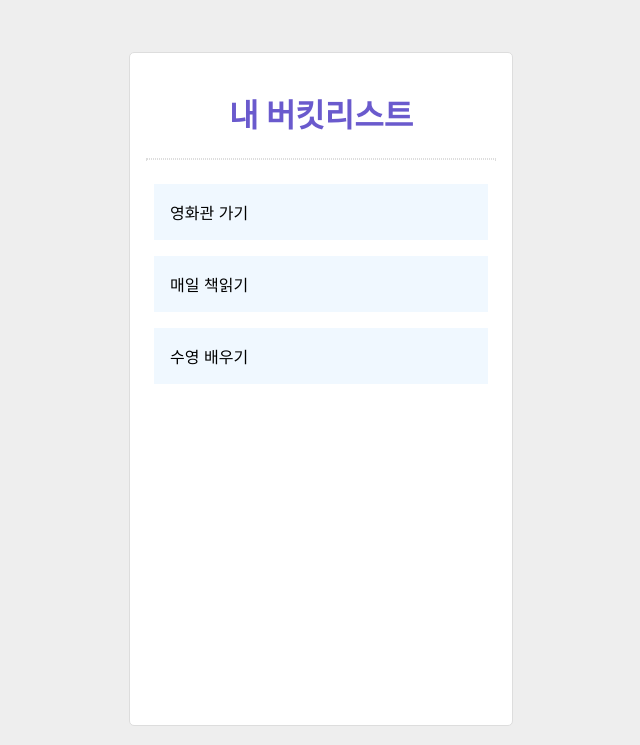
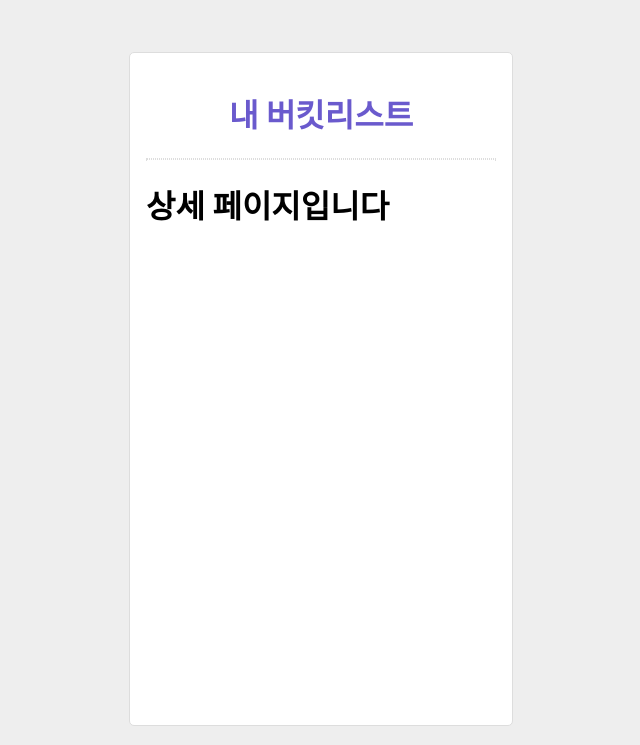
Before and after one commit to youswim/react-bucket-list-ex, a React (Create React App) app: page /detail in a window 1280 px wide. Shown: the top 745 px of the page, without its empty margins (319-959 px from the left). Built offline with nearby package versions, Linux system fonts and the light colour scheme.

Commit message:
/detail 로 라우팅 추가

```diff
--- a/src/App.js
+++ b/src/App.js
@@ -1,4 +1,5 @@
 import React from "react";
+import { Routes, Route, useParams, Link, useNavigate } from "react-router-dom";
 import logo from "./logo.svg";
 // BucketList 컴포넌트를 import 해옵니다.
 // import [컴포넌트 명] from [컴포넌트가 있는 파일경로];
@@ -6,6 +7,8 @@
 // import "./style.css";
 import "./scss_ex.scss";
 import styled from "styled-components";
+
+import Detail from "./Detail";
 
 // 클래스형 컴포넌트는 이렇게 생겼습니다!
 class App extends React.Component {
@@ -19,7 +22,7 @@
   }
 
   componentDidMount() {
-    console.log("this.text:")
+    console.log("this.text:");
     console.log(this.text);
     console.log("this.text.current:");
     console.log(this.text.current);
@@ -28,8 +31,8 @@
   addBucketList = () => {
     let list = this.state.list;
     const new_item = this.text.current.value;
-    this.setState({list: [...list, new_item] });
-  }
+    this.setState({ list: [...list, new_item] });
+  };
 
   // 랜더 함수 안에 리액트 엘리먼트를 넣어줍니다!
   render() {
@@ -37,13 +40,15 @@
     console.log(this.state);
     return (
       <div className="App">
-
         <MyContainer>
-          <MyTitle >내 버킷리스트</MyTitle>
-          <MyLine/>
+          <MyTitle>내 버킷리스트</MyTitle>
+          <MyLine />
           {/* 컴포넌트를 넣어줍니다. */}
           {/* <컴포넌트 명 [props 명]={넘겨줄 것(리스트, 문자열, 숫자, ...)}/> */}
-          <BucketList list={this.state.list} />
+          <Routes>
+            <Route path="/" element={<BucketList list={this.state.list} />}/>
+            <Route path="/detail" element={<Detail/>} />
+          </Routes>
         </MyContainer>
 
         <MyList>
--- /dev/null
+++ b/src/Detail.js
@@ -0,0 +1,7 @@
+import React from "react"
+
+const Detail = (props) => {
+    return <h1>상세 페이지입니다</h1>;
+}
+
+export default Detail;
--- a/src/index.js
+++ b/src/index.js
@@ -3,12 +3,13 @@
 import './index.css';
 import App from './App';
 import reportWebVitals from './reportWebVitals';
+import { BrowserRouter } from 'react-router-dom';
 
 const root = ReactDOM.createRoot(document.getElementById('root'));
 root.render(
-  <React.StrictMode>
+  <BrowserRouter>
     <App />
-  </React.StrictMode>
+  </BrowserRouter>
 );
 
 // If you want to start measuring performance in your app, pass a function
```
